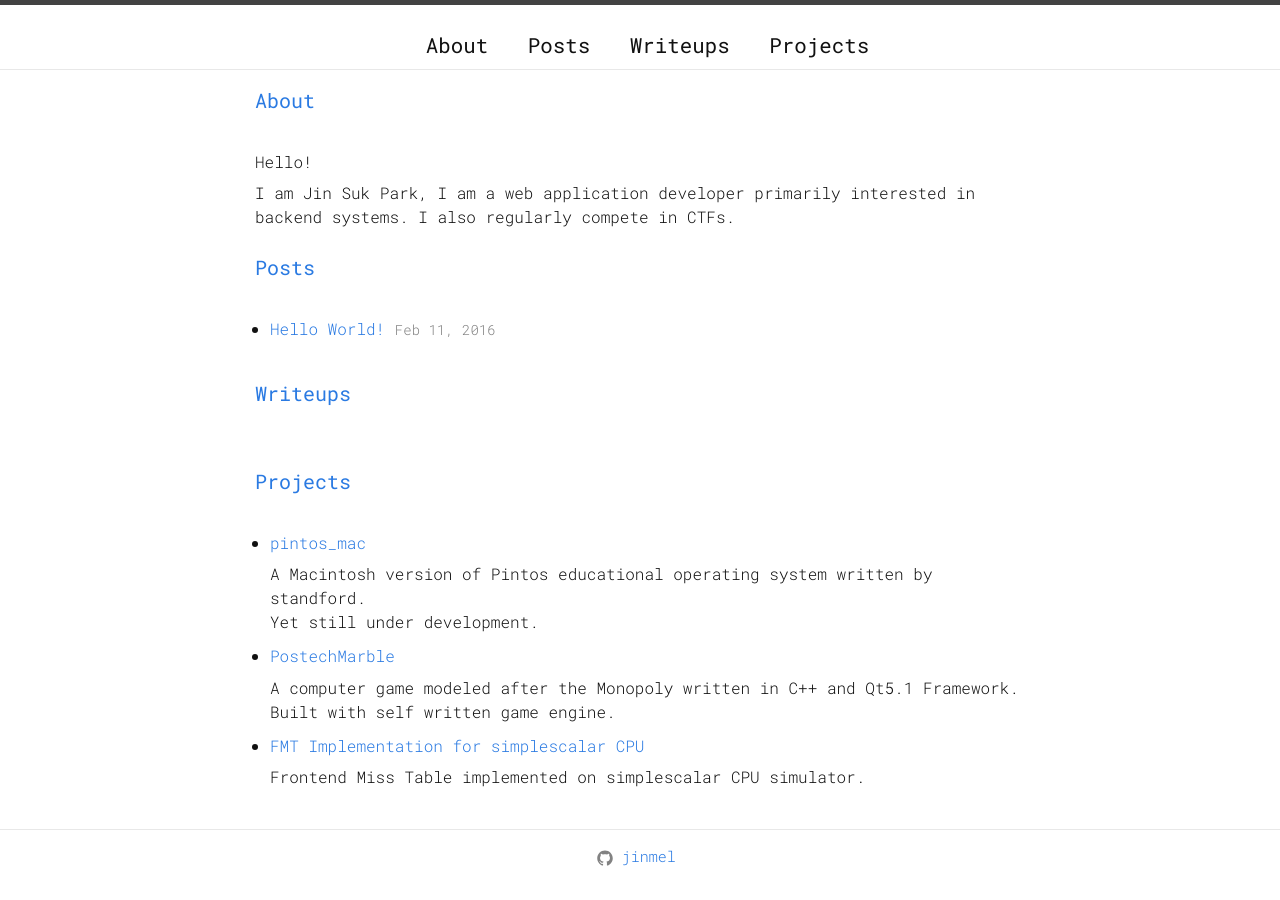
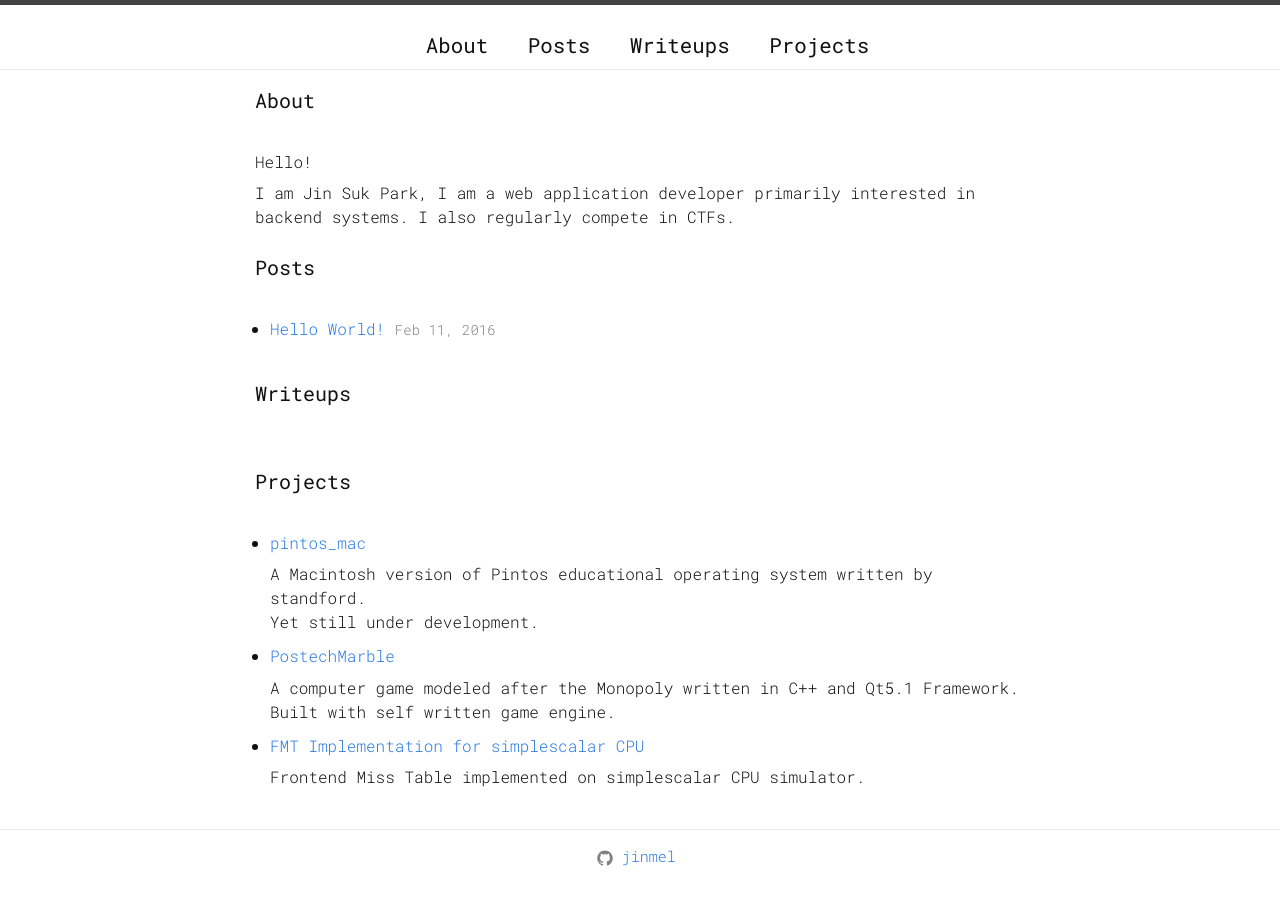
Before and after one commit to jinmel/jinmel.github.io, a Jekyll site: the page built from index.html, in a window 1280 px wide. Built offline with Jekyll 4.4.1, drawn with Linux system fonts in a browser that asks for light colours.

Commit message:
style fix

```diff
--- a/_sass/_layout.scss
+++ b/_sass/_layout.scss
@@ -181,6 +181,9 @@
   font-weight: 400;
   font-size: 20px;
   margin-bottom: 20px;
+  a {
+    color: $text-color;
+  }
 }
 
 .post-list {
```
